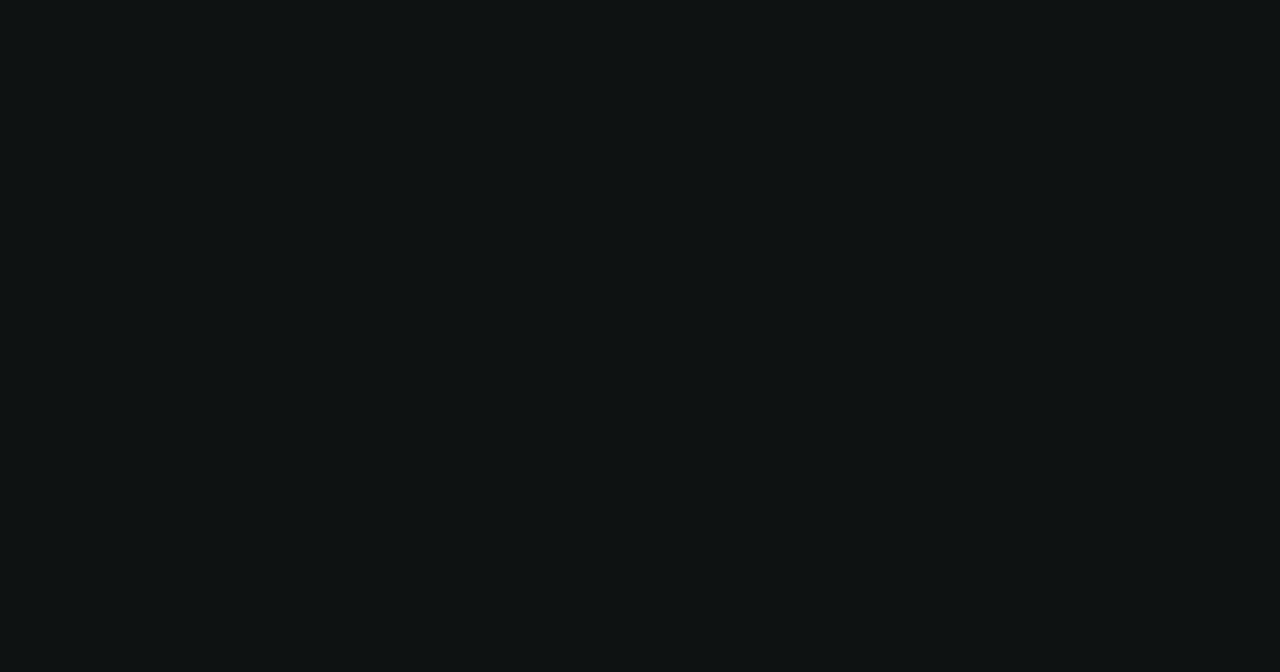
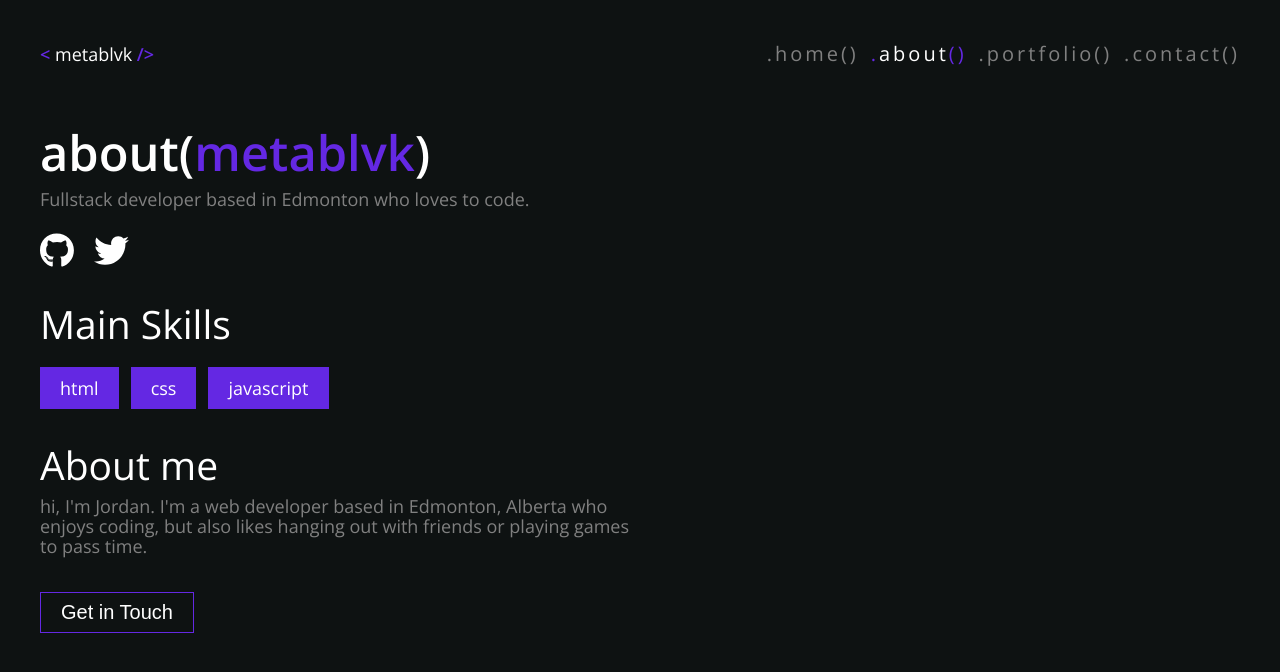
Before and after one commit to metablvk/metablvk, a React (Create React App) app: page /about in a window 1280 px wide. Before the commit this address had no page. Shown: the top 672 px of the page. Built offline with nearby package versions, Linux system fonts and the light colour scheme.

Commit message:
Finished about page, and included styles

```diff
--- a/package.json
+++ b/package.json
@@ -3,6 +3,10 @@
   "version": "0.1.0",
   "private": true,
   "dependencies": {
+    "@fortawesome/fontawesome-svg-core": "^6.2.0",
+    "@fortawesome/free-brands-svg-icons": "^6.2.0",
+    "@fortawesome/free-solid-svg-icons": "^6.2.0",
+    "@fortawesome/react-fontawesome": "^0.2.0",
     "@testing-library/jest-dom": "^5.14.1",
     "@testing-library/react": "^13.0.0",
     "@testing-library/user-event": "^13.2.1",
--- a/src/App.js
+++ b/src/App.js
@@ -1,12 +1,14 @@
 import { Routes, Route } from 'react-router-dom';
 import Navigation from './routes/navigation/navigation.component';
 import Home from './routes/home/home.component';
+import About from './routes/about/about.component';
 
 const App = () => {
   return (
     <Routes>
       <Route path='/' element={<Navigation brand={'metablvk'} />}>
         <Route path='/' index element={<Home />} />
+        <Route path='/about' element={<About />} />
       </Route>
     </Routes>
   );
--- a/src/assets/css/main.css
+++ b/src/assets/css/main.css
@@ -46,6 +46,10 @@ p, li {
   margin-bottom: 1.2rem;
 }
 
+p {
+  line-height: 2rem;
+}
+
 a {
   font-size: 1.6rem;
   text-decoration: none;
--- /dev/null
+++ b/src/routes/about/about.component.jsx
@@ -0,0 +1,53 @@
+import { FontAwesomeIcon } from '@fortawesome/react-fontawesome';
+import { faTwitter, faGithub } from '@fortawesome/free-brands-svg-icons';
+
+import {
+  AboutContainer,
+  SocialIcons,
+  MainSkills,
+  ContactButton,
+} from './about.styles';
+
+const About = () => {
+  return (
+    <AboutContainer>
+      <section>
+        <h1>
+          about(<span>metablvk</span>)
+        </h1>
+        <p>Fullstack developer based in Edmonton who loves to code.</p>
+        <SocialIcons>
+          <li>
+            <a href='https://github.com/metablvk' target='_blank'>
+              <FontAwesomeIcon icon={faGithub} />
+            </a>
+          </li>
+          <li>
+            <a href='https://twitter.com/metablvk' target='_blank'>
+              <FontAwesomeIcon icon={faTwitter} />
+            </a>
+          </li>
+        </SocialIcons>
+      </section>
+      <MainSkills>
+        <h2>Main Skills</h2>
+        <ul>
+          <li>html</li>
+          <li>css</li>
+          <li>javascript</li>
+        </ul>
+      </MainSkills>
+      <section>
+        <h2>About me</h2>
+        <p>
+          hi, I'm Jordan. I'm a web developer based in Edmonton, Alberta who
+          enjoys coding, but also likes hanging out with friends or playing
+          games to pass time.
+        </p>
+        <ContactButton>Get in Touch</ContactButton>
+      </section>
+    </AboutContainer>
+  );
+};
+
+export default About;
--- /dev/null
+++ b/src/routes/about/about.styles.jsx
@@ -0,0 +1,73 @@
+import styled from 'styled-components';
+import { Container } from '../../components/container/container.component';
+
+export const MainSkills = styled.section`
+  h2 {
+    margin-bottom: 2.4rem;
+  }
+
+  ul {
+    display: flex;
+    flex-wrap: wrap;
+  }
+
+  li {
+    margin-right: 1.2rem;
+    font-size: 1.8rem;
+    background: #6428e3;
+    padding: 1.2rem 2rem;
+  }
+`;
+
+export const ContactButton = styled.button`
+  background: none;
+  border: 0.1rem solid #6428e3;
+  color: #fff;
+  font-size: 2rem;
+  padding: 0.8rem 2rem;
+  margin-top: 2.4rem;
+  transition: 0.3s;
+  cursor: pointer;
+  &&:hover {
+    background: #6428e3;
+  }
+`;
+
+export const AboutContainer = styled(Container)`
+  h1 {
+    font-size: 4rem;
+    font-weight: 600;
+    span {
+      color: #6428e3;
+    }
+  }
+  p {
+    font-size: 1.8rem;
+    max-width: 60rem;
+    color: #808080;
+  }
+  section {
+    margin-bottom: 2.4rem;
+  }
+  @media screen and (min-width: 800px) {
+    h1 {
+      font-size: 4.883rem;
+    }
+  }
+`;
+
+export const SocialIcons = styled.ul`
+  display: flex;
+  margin-top: 2.4rem;
+  li {
+    margin-right: 2rem;
+    a {
+      font-size: 3.5rem;
+      color: #fff;
+      transition: 0.3s;
+    }
+    a:hover {
+      color: #6428e3;
+    }
+  }
+`;
--- a/src/routes/navigation/navigation.component.jsx
+++ b/src/routes/navigation/navigation.component.jsx
@@ -7,7 +7,7 @@ import {
   NavMenu,
   NavLink,
   NavItem,
-  Hamburger,
+  Kebab,
   Bar,
 } from './navigation.styles';
 
@@ -41,11 +41,11 @@ const Navigation = ({ brand }) => {
               <NavLink to='/contact'>contact</NavLink>
             </NavItem>
           </NavMenu>
-          <Hamburger onClick={handleClick}>
+          <Kebab onClick={handleClick}>
             <Bar />
             <Bar />
             <Bar />
-          </Hamburger>
+          </Kebab>
         </NavigationContainer>
       </header>
       <Outlet />
--- a/src/routes/navigation/navigation.styles.jsx
+++ b/src/routes/navigation/navigation.styles.jsx
@@ -7,6 +7,9 @@ export const NavigationContainer = styled(Container)`
   justify-content: space-between;
   position: relative;
   align-items: center;
+  @media screen and (min-width: 800px) {
+    margin: 2.4rem auto;
+  }
 `;
 
 export const NavLink = styled(Link)``;
@@ -14,7 +17,7 @@ export const NavLink = styled(Link)``;
 export const LogoContainer = styled.div`
   ${NavLink} {
     color: #fff;
-    font-size: 2rem;
+    font-size: 1.8rem;
   }
   span {
     font-weight: 600;
@@ -62,6 +65,18 @@ export const NavMenu = styled.ul`
 
         }
       `
+      : location === '/about'
+      ? `
+        ${NavItem}:nth-child(2) {
+          ${NavLink} {
+            color: #fff;
+          }
+          ${NavLink}::before, ${NavLink}::after {
+            color: #6428e3;
+          }
+
+        }
+      `
       : ''}
   ${NavLink}::before {
     content: '.';
@@ -74,13 +89,34 @@ export const NavMenu = styled.ul`
     font-size: 3rem;
     color: #808080;
   }
+
+  @media screen and (min-width: 800px) {
+    overflow: visible;
+    height: initial;
+    max-height: initial;
+    flex-direction: row;
+    width: initial;
+    position: static;
+
+    ${NavItem} {
+      padding: 0;
+      margin: 0;
+      margin-right: 1.2rem;
+    }
+    ${NavItem}:last-of-type {
+      margin-right: 0;
+    }
+    ${NavLink} {
+      font-size: 2rem;
+    }
+  }
 `;
 
 export const Bar = styled.span`
   display: block;
-  width: 0.5rem;
-  height: 0.5rem;
-  margin: 1rem auto;
+  width: 0.4rem;
+  height: 0.4rem;
+  margin-bottom: 0.7rem;
   border-radius: 50%;
   -webkit-transition: all 0.3s ease-in-out;
   transition: all 0.3s ease-in-out;
@@ -93,7 +129,7 @@ export const Bar = styled.span`
   }
 `;
 
-export const Hamburger = styled.button`
+export const Kebab = styled.button`
   background: none;
   border: none;
   display: block;
```
Also changed, not shown: 1 other file (tests, documents, lock files or other folders).
